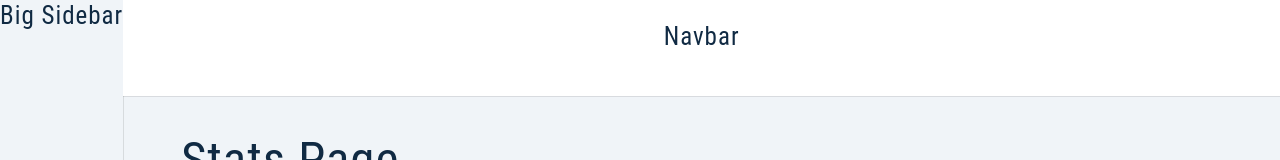
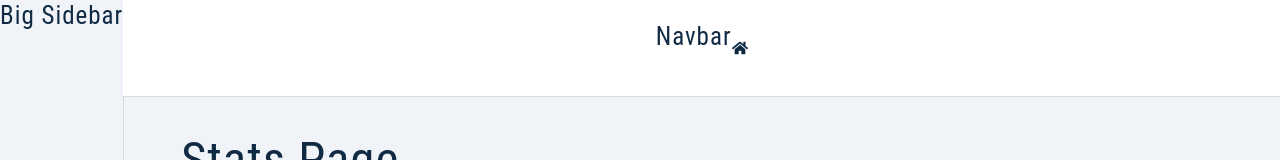
Before and after one commit to enestekin/jobify, a React (Create React App) app in the folder client/: page / in a window 1280 px wide. Shown: the top 160 px of the page. Built offline with nearby package versions, Linux system fonts and the light colour scheme; sample sign-in values are in the browser's storage.

Commit message:
react-icons package added

```diff
--- a/client/package.json
+++ b/client/package.json
@@ -10,6 +10,7 @@
     "normalize.css": "^8.0.1",
     "react": "^18.2.0",
     "react-dom": "^18.2.0",
+    "react-icons": "^4.4.0",
     "react-router-dom": "^6.3.0",
     "react-scripts": "5.0.1",
     "styled-components": "^5.3.5",
--- a/client/src/components/Navbar.js
+++ b/client/src/components/Navbar.js
@@ -1,9 +1,11 @@
 import Wrapper from '../assets/wrappers/Navbar';
+import { FaHome } from 'react-icons/fa';
 
 const Navbar = () => {
   return (
     <Wrapper>
       <h4>Navbar</h4>
+      <FaHome />
     </Wrapper>
   );
 };
--- a/client/src/pages/dashboard/SharedLayout.js
+++ b/client/src/pages/dashboard/SharedLayout.js
@@ -1,4 +1,4 @@
-import { Outlet, Link } from 'react-router-dom';
+import { Outlet } from 'react-router-dom';
 import Wrapper from '../../assets/wrappers/SharedLayout';
 import { Navbar, BigSidebar, SmallSidebar } from '../../components';
 
```
Also changed, not shown: 1 other file (tests, documents, lock files or other folders).
